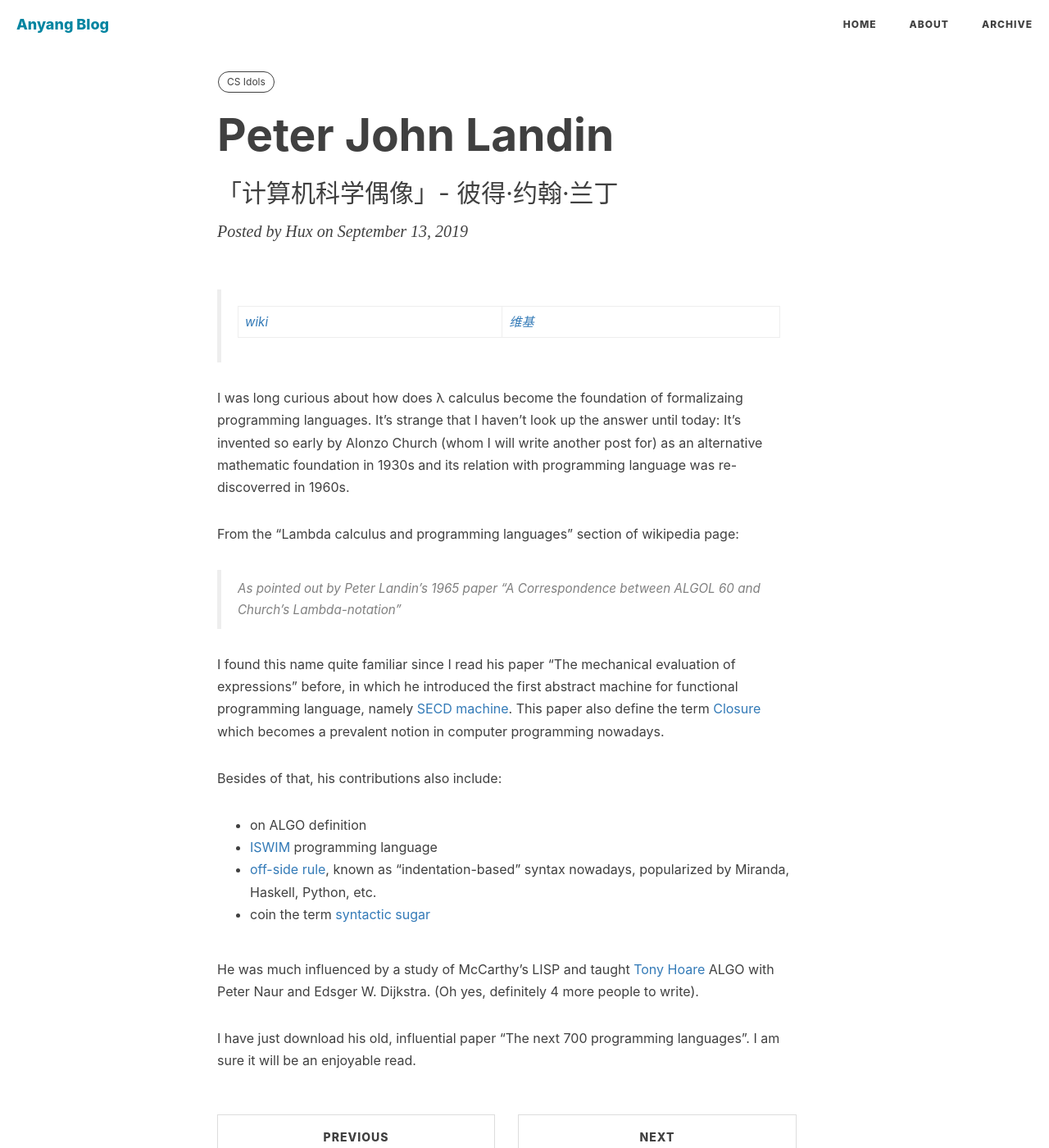
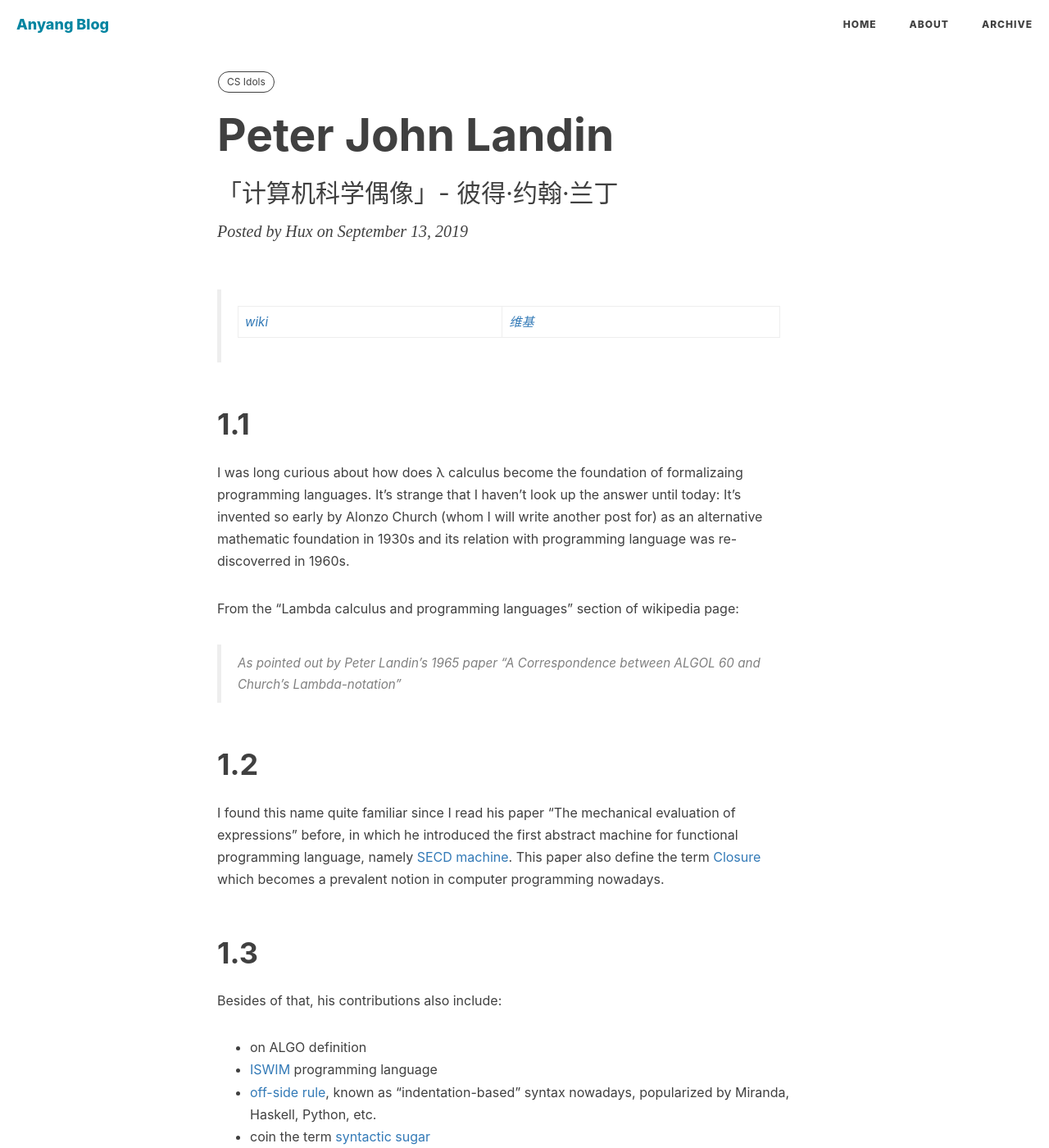
Before and after one commit to zhaoanyang36/blog, a Jekyll site: the page built from _posts/cs_idols/2019-09-13-peter-john-landin.md, in a window 1280 px wide and 1400 px high. Shown: the whole window at 82% size. Built offline with Jekyll 4.4.1, drawn with Linux system fonts in a browser that asks for light colours; nearby versions of some CDN libraries; comment, search, counter and statistics services are not loaded.

Commit message:
Update 2019-09-13-peter-john-landin.md

```diff
--- a/_posts/cs_idols/2019-09-13-peter-john-landin.md
+++ b/_posts/cs_idols/2019-09-13-peter-john-landin.md
@@ -10,14 +10,18 @@ tags:
 
 > [wiki](https://en.wikipedia.org/wiki/Peter_Landin) | [维基](https://zh.wikipedia.org/wiki/%E5%BD%BC%E5%BE%97%C2%B7%E5%85%B0%E4%B8%81)
 
+# 1.1
+
 I was long curious about how does λ calculus become the foundation of formalizaing programming languages. It's strange that I haven't look up the answer until today: It's invented so early by Alonzo Church (whom I will write another post for) as an alternative mathematic foundation in 1930s and its relation with programming language was re-discoverred in 1960s.
 
 From the "Lambda calculus and programming languages" section of wikipedia page:
 
 > As pointed out by Peter Landin's 1965 paper "A Correspondence between ALGOL 60 and Church's Lambda-notation"
 
+# 1.2
 I found this name quite familiar since I read his paper "The mechanical evaluation of expressions" before, in which he introduced the first abstract machine for functional programming language, namely [SECD machine](https://en.wikipedia.org/wiki/SECD_machine). This paper also define the term [Closure](https://en.wikipedia.org/wiki/Closure_(computer_programming)) which becomes a prevalent notion in computer programming nowadays.
 
+# 1.3
 Besides of that, his contributions also include:
 
 - on ALGO definition
```
